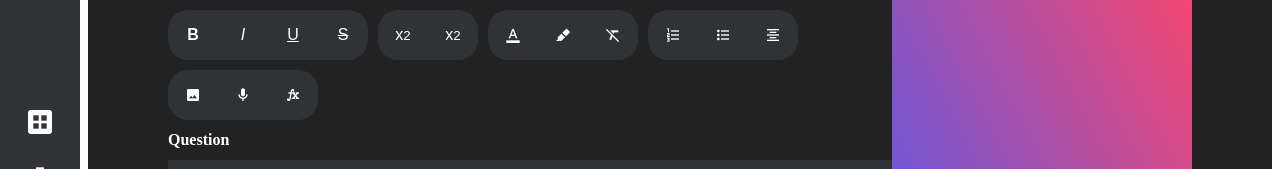
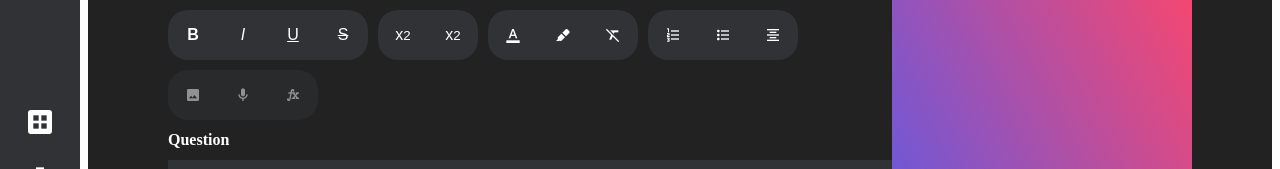
Before and after one commit to 18barbers2/gostudycards, a React (Vite) app in the folder frontend/: page / in a window 1280 px wide. Shown: the part 186-355 px from the top of the page. Built offline with nearby package versions, Linux system fonts and the light colour scheme.

Commit message:
style: added styling to the disabled buttons

```diff
--- a/frontend/src/css/AddCard.css
+++ b/frontend/src/css/AddCard.css
@@ -164,6 +164,11 @@ button .material-symbols-outlined {
     background-color: #164a5f;
 }
 
+.disabled {
+    opacity: 0.5;
+    pointer-events: none;
+}
+
 @media (max-width: 1024px) {
     .add-card-page {
         flex-direction: column;
```
